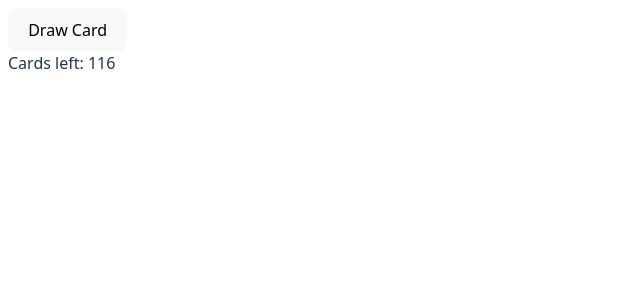
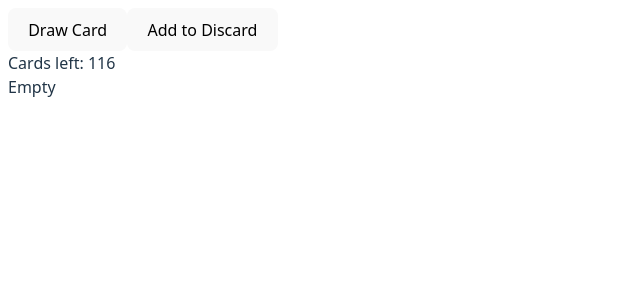
Before and after one commit to Dan-OH/stak-game, a React (Vite) app: page / in a window 1280 px wide. Shown: the top 300 px of the page, without its empty margins (0-640 px from the left). Built offline with nearby package versions, Linux system fonts and the light colour scheme.

Commit message:
add discard pile

```diff
--- a/src/App.jsx
+++ b/src/App.jsx
@@ -3,7 +3,7 @@ import './App.scss';
 import Card from './Card';
 
 function App() {
-  const [count, setCount] = useState(0);
+  const [cardsDiscard, setCardsDiscard] = useState([]);
   const [cardsHand, setCardsHand] = useState([]);
   const [deck, setDeck] = useState(createDeck());
 
@@ -50,21 +50,38 @@ function App() {
     return deck;
   }
 
-  const drawCard = () => {
-    if (deck.length === 0) return;
+  const drawRandomCard = (fromArray, setFromArray, toArray, setToArray) => {
+    if (fromArray.length === 0) return;
 
-    const randomIndex = Math.floor(Math.random() * deck.length);
-    const card = deck[randomIndex];
+    const randomIndex = Math.floor(Math.random() * fromArray.length);
+    const card = fromArray[randomIndex];
 
-    setCardsHand((prev) => [...prev, card]);
-    setDeck((prevDeck) => prevDeck.filter((_, i) => i !== randomIndex));
+    setToArray((prev) => [...prev, card]);
+
+    setFromArray((prev) => prev.filter((_, i) => i !== randomIndex));
   };
+
+  const drawCard = () => drawRandomCard(deck, setDeck, cardsHand, setCardsHand);
+  const startDiscard = () =>
+    drawRandomCard(deck, setDeck, cardsDiscard, setCardsDiscard);
 
   return (
     <>
       <button onClick={drawCard}>Draw Card</button>
+      <button onClick={startDiscard}>Add to Discard</button>
 
       <div>Cards left: {deck.length}</div>
+
+      <div className="discard-pile">
+        {cardsDiscard.length > 0 ? (
+          <Card
+            type={cardsDiscard[cardsDiscard.length - 1].type}
+            color={cardsDiscard[cardsDiscard.length - 1].color}
+          />
+        ) : (
+          <div>Empty</div>
+        )}
+      </div>
 
       <div className="cards-hand">
         {cardsHand.map((card, index) => (
--- a/src/App.scss
+++ b/src/App.scss
@@ -42,3 +42,7 @@
   flex-wrap: wrap;
   gap: 1rem;
 }
+
+.discard-pile {
+  margin-bottom: 20px;
+}
```
